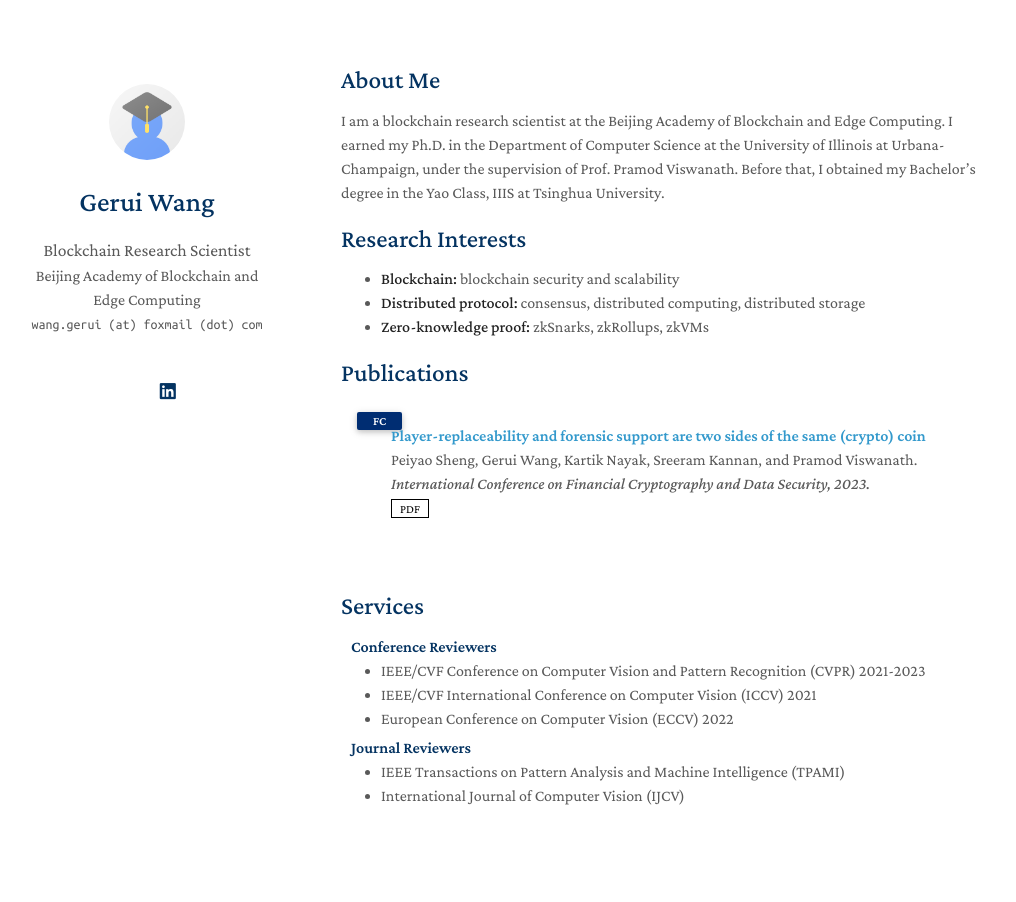
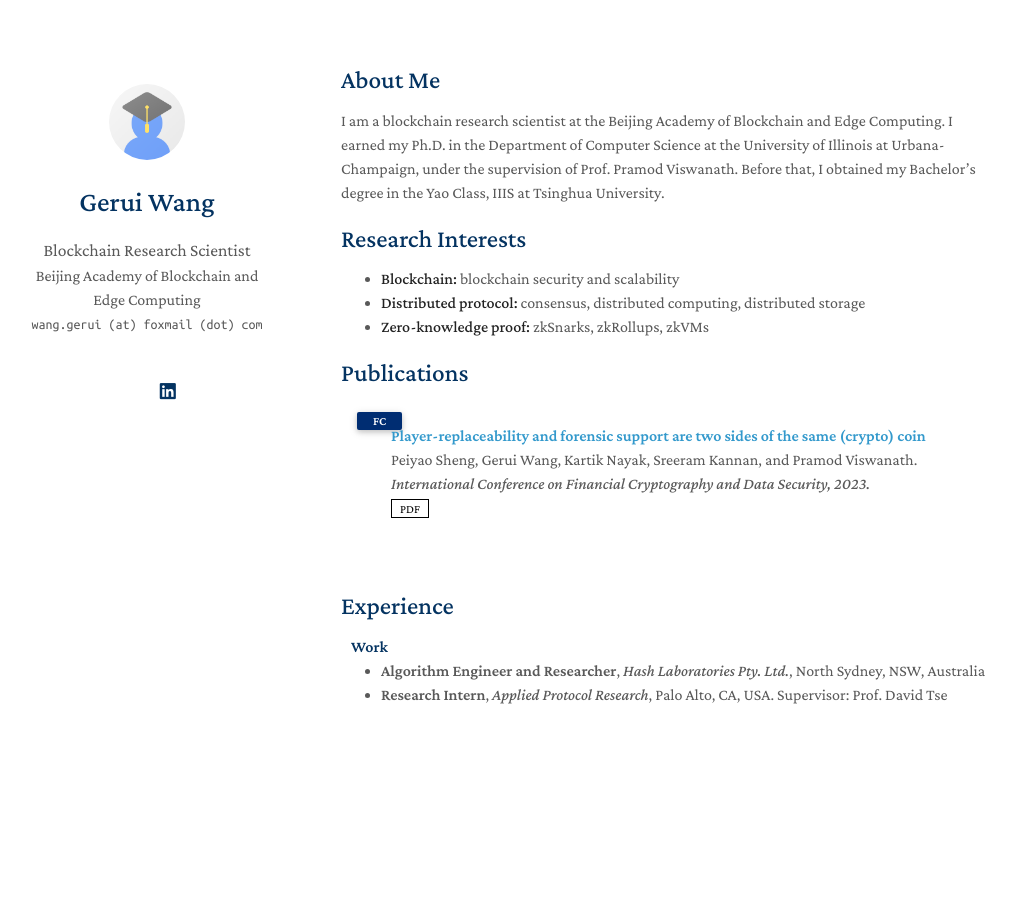
Before and after one commit to wang-gerui/wang-gerui.github.io, a Jekyll site: the page built from index.md, in a window 1280 px wide. Shown: the whole page, without its empty margins (129-1145 px from the left). Built offline with Jekyll 4.4.1, drawn with Linux system fonts in a browser that asks for light colours; nearby versions of some CDN libraries; a style sheet for code colours, icons or effects is not loaded; our own code applies the rules of GitHub Pages for plain Markdown files.

Commit message:
update experience

```diff
--- /dev/null
+++ b/_includes/experience.md
@@ -0,0 +1,14 @@
+## Experience
+
+<h4 style="margin:0 10px 0;">Work</h4>
+
+<ul style="margin:0 0 5px;">
+  <li><b>Algorithm Engineer and Researcher</b>, <i>Hash Laboratories Pty. Ltd.</i>, North Sydney, NSW, Australia</li>
+  <li><b>Research Intern</b>, <i>Applied Protocol Research</i>, Palo Alto, CA, USA. Supervisor: Prof. David Tse</li>
+</ul>
+
+<!-- <h4 style="margin:0 10px 0;">Journal Reviewers</h4> -->
+
+<!-- <ul style="margin:0 0 20px;"> -->
+
+<!-- </ul> -->
--- a/_includes/services.md
+++ /dev/null
@@ -1,16 +0,0 @@
-## Services
-
-<h4 style="margin:0 10px 0;">Conference Reviewers</h4>
-
-<ul style="margin:0 0 5px;">
-  <li><a href="http://cvpr2023.thecvf.com/"><autocolor>IEEE/CVF Conference on Computer Vision and Pattern Recognition (CVPR) 2021-2023</autocolor></a></li>
-  <li><a href="http://iccv2021.thecvf.com/"><autocolor>IEEE/CVF International Conference on Computer Vision (ICCV) 2021</autocolor></a></li>
-  <li><a href="https://eccv2022.ecva.net/"><autocolor>European Conference on Computer Vision (ECCV) 2022</autocolor></a></li>
-</ul>
-
-<h4 style="margin:0 10px 0;">Journal Reviewers</h4>
-
-<ul style="margin:0 0 20px;">
-  <li><a href="https://www.computer.org/csdl/journal/tp"><autocolor>IEEE Transactions on Pattern Analysis and Machine Intelligence (TPAMI)</autocolor></a></li>
-  <li><a href="https://www.springer.com/journal/11263"><autocolor>International Journal of Computer Vision (IJCV)</autocolor></a></li>
-</ul>
--- a/index.md
+++ b/index.md
@@ -14,4 +14,4 @@ I am a blockchain research scientist at the Beijing Academy of Blockchain and Ed
 
 {% include_relative _includes/publications.md %}
 
-{% include_relative _includes/services.md %}
+{% include_relative _includes/experience.md %}
```
